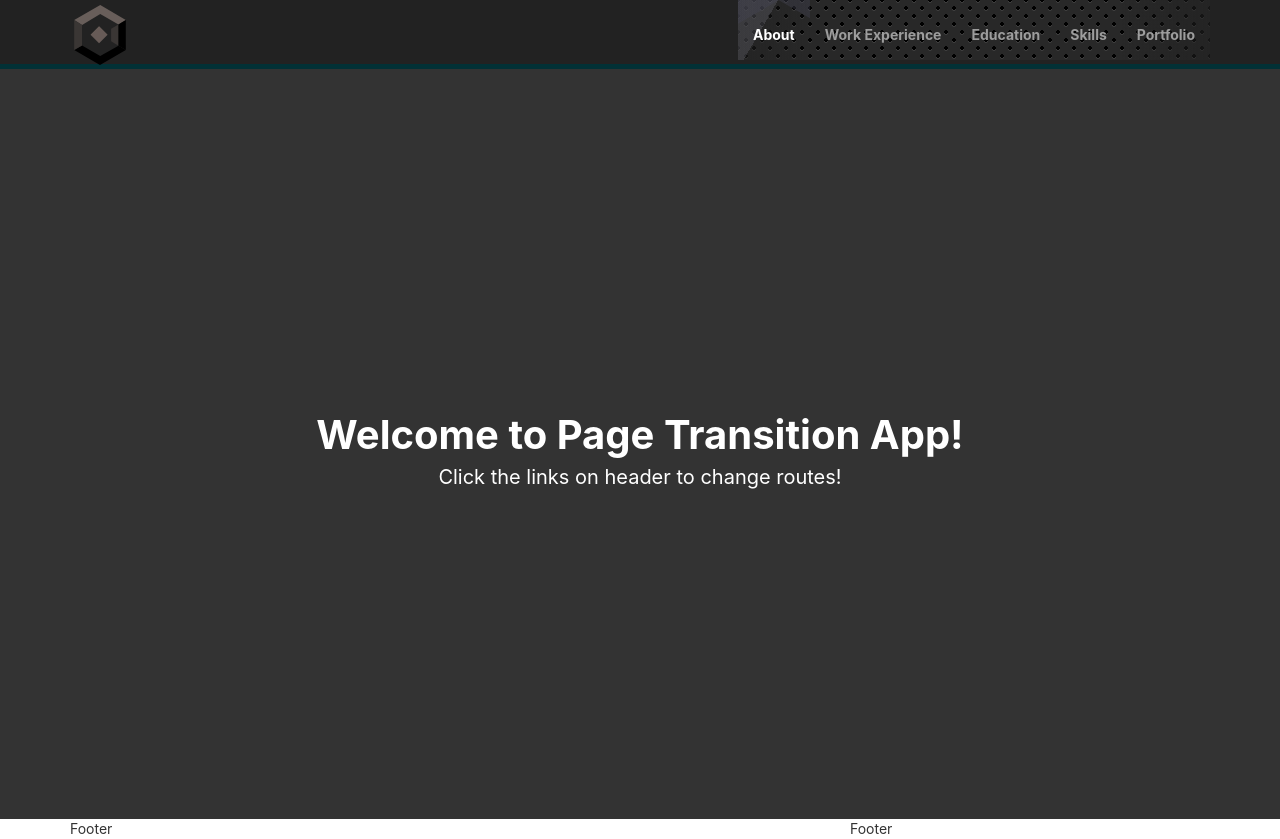
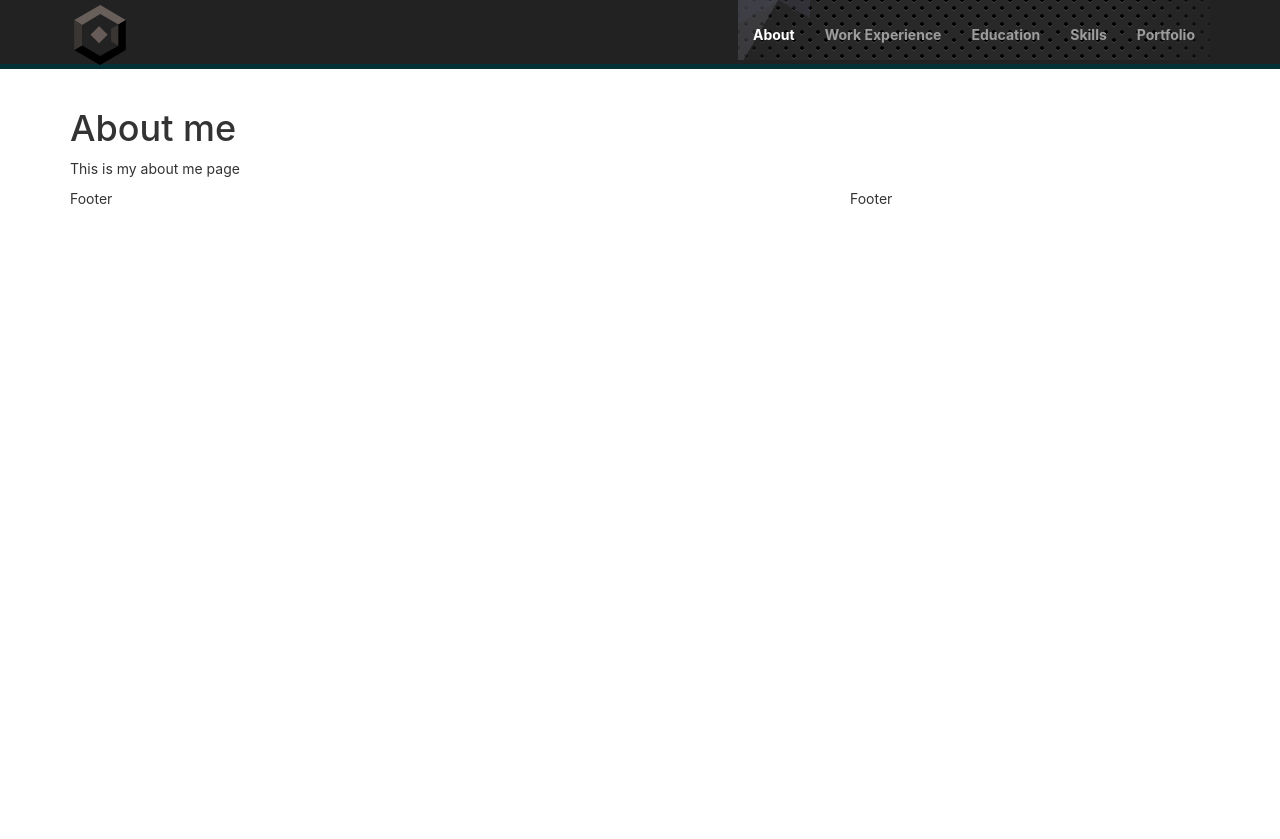
Before and after one commit to caseytrombley/my-portfolio, a React (Create React App) app: page /about in a window 1280 px wide. After the commit the page ends 800 px from the top, so only its background shows below. Built offline with nearby package versions, Linux system fonts and the light colour scheme; a web font is replaced by a local one.

Commit message:
Fixed imports and page structure

```diff
--- a/src/components/Container.js
+++ b/src/components/Container.js
@@ -3,6 +3,7 @@ import styled from "styled-components";
 import { Switch, Route, withRouter } from "react-router-dom";
 import { TransitionGroup, CSSTransition } from "react-transition-group";
 
+import Home from './pages/Home';
 import About from './pages/About';
 import Contact from './pages/Contact';
 import Experience from './pages/Experience';
@@ -22,7 +23,7 @@ function Container({ location }) {
                 >
                     <section className="route-section">
                         <Switch location={location}>
-                            <Route exact path='/' component={About}/>
+                            <Route exact path='/' component={Home}/>
                             <Route exact path='/about' component={About}/>
                             <Route exact path='/contact' component={Contact}/>
                             <Route exact path='/experience' component={Experience}/>
--- a/src/components/Header.js
+++ b/src/components/Header.js
@@ -22,7 +22,7 @@ class Header extends React.Component {
                 <Navbar inverse collapseOnSelect>
                     <Navbar.Header>
                         <Navbar.Brand>
-                            <NavLink exact to="/about">
+                            <NavLink exact to="/">
                                 <svg id='cube' xmlns='http://www.w3.org/2000/svg' viewBox='0 0 192 223.3'>
                                     <polygon className='st0' points='97,0 0,56 29.3,74.8 97,33.3 164.7,72.4 192,56'
                                     />
--- a/src/components/pages/About.jsx
+++ b/src/components/pages/About.jsx
@@ -1,24 +1,7 @@
 import React, {Component} from 'react';
-import Navigation from "../navigation";
 import Footer from "../footer";
 import {Col, Grid, Row} from "react-bootstrap";
 
-
-
-const Paragraph = () => (
-    <p>
-        {[
-            'Pellentesque habitant morbi tristique senectus et netus et malesuada fames ac turpis egestas. Vestibulum ',
-            'tortor quam, feugiat vitae, ultricies eget, tempor sit amet, ante. Donec eu libero sit amet quam egestas ',
-            'semper. Aenean ultricies mi vitae est. Mauris placerat eleifend leo. Quisque sit amet est et sapien ',
-            'ullamcorper pharetra. Vestibulum erat wisi, condimentum sed, commodo vitae, ornare sit amet, wisi. Aenean ',
-            'fermentum, elit eget tincidunt condimentum, eros ipsum rutrum orci, sagittis tempus lacus enim ac dui. ',
-            'Donec non enim in turpis pulvinar facilisis. Ut felis. Praesent dapibus, neque id cursus faucibus, tortor ',
-            'neque egestas augue, eu vulputate magna eros eu erat. Aliquam erat volutpat. Nam dui mi, tincidunt quis, ',
-            'accumsan porttitor, facilisis luctus, metus',
-        ].join('')}
-    </p>
-);
 
 class About extends Component {
 
@@ -27,30 +10,23 @@ class About extends Component {
         return (
             <React.Fragment>
 
-                <main className="fullscreen">
+                <main className="">
 
 
-                    <div className="title">Welcome to Page Transition App!</div>
-                    <section>
-                        <p>Click the links on header to change routes!</p>
-                    </section>
 
-                    {/*<Grid>*/}
-                        {/*<Row>*/}
-                            {/*<Col xs={12} md={12}>*/}
+                    <Grid>
+                        <Row>
+                            <Col xs={12} md={12}>
 
-                                {/*<h1>About me</h1>*/}
+                                <h1>About me</h1>
 
-                                {/*<Paragraph/>*/}
-                                {/*<Paragraph/>*/}
-                                {/*<Paragraph/>*/}
-                                {/*<Paragraph/>*/}
+                                <p>This is my about  me page</p>
 
 
-                            {/*</Col>*/}
+                            </Col>
 
-                        {/*</Row>*/}
-                    {/*</Grid>*/}
+                        </Row>
+                    </Grid>
                 </main>
 
                 <Footer/>
--- a/src/components/pages/Education.jsx
+++ b/src/components/pages/Education.jsx
@@ -1,5 +1,4 @@
 import React, {Component} from 'react';
-import Navigation from "../navigation";
 
 class Education extends Component {
     render() {
--- a/src/components/pages/Experience.jsx
+++ b/src/components/pages/Experience.jsx
@@ -1,8 +1,6 @@
 import React, {Component} from 'react';
-import Navigation from "../navigation";
 import Footer from "../footer";
 import {Col, Grid, Row} from "react-bootstrap";
-
 
 
 const Paragraph = () => (
--- /dev/null
+++ b/src/components/pages/Home.jsx
@@ -0,0 +1,29 @@
+import React, {Component} from 'react';
+import Footer from "../footer";
+
+class Home extends Component {
+
+
+    render() {
+        return (
+            <React.Fragment>
+
+                <main className="fullscreen">
+
+
+                    <div className="title">Welcome to Page Transition App!</div>
+                    <section>
+                        <p>Click the links on header to change routes!</p>
+                    </section>
+
+
+                </main>
+
+                <Footer/>
+
+            </React.Fragment>
+        );
+    }
+}
+
+export default Home;
--- a/src/components/pages/NotFound.jsx
+++ b/src/components/pages/NotFound.jsx
@@ -1,5 +1,4 @@
 import React, {Component} from 'react';
-import Navigation from "../navigation";
 
 class NotFound extends Component {
     render() {
--- a/src/components/pages/Skills.jsx
+++ b/src/components/pages/Skills.jsx
@@ -1,5 +1,4 @@
 import React, {Component} from 'react';
-import Navigation from "../navigation";
 
 class Skills extends Component {
     render() {
```
